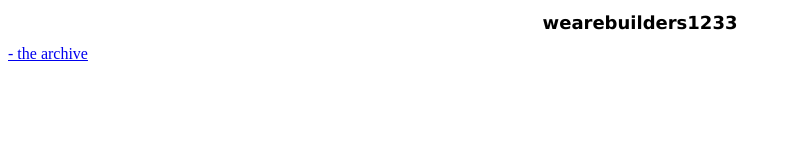
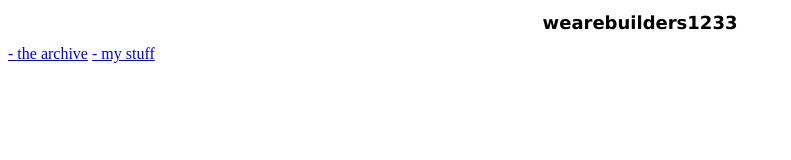
Before and after one commit to pictureofhotdogplus/wearebuilders1233.github.io, a plain HTML site: page index.html in a window 1280 px wide. Shown: the whole page, without its empty margins (0-791 px from the left). Drawn offline with Linux system fonts and the light colour scheme.

Commit message:
Update index.html

```diff
--- a/index.html
+++ b/index.html
@@ -12,6 +12,7 @@
     <header>
         <h1 class="header title">wearebuilders1233</h1>
         <a href="/archive" class="center-align"> - the archive</a>
+        <a href="/stuff" class="center-align"> - my stuff</a>
     </header>
 </body>
 </html>
```
